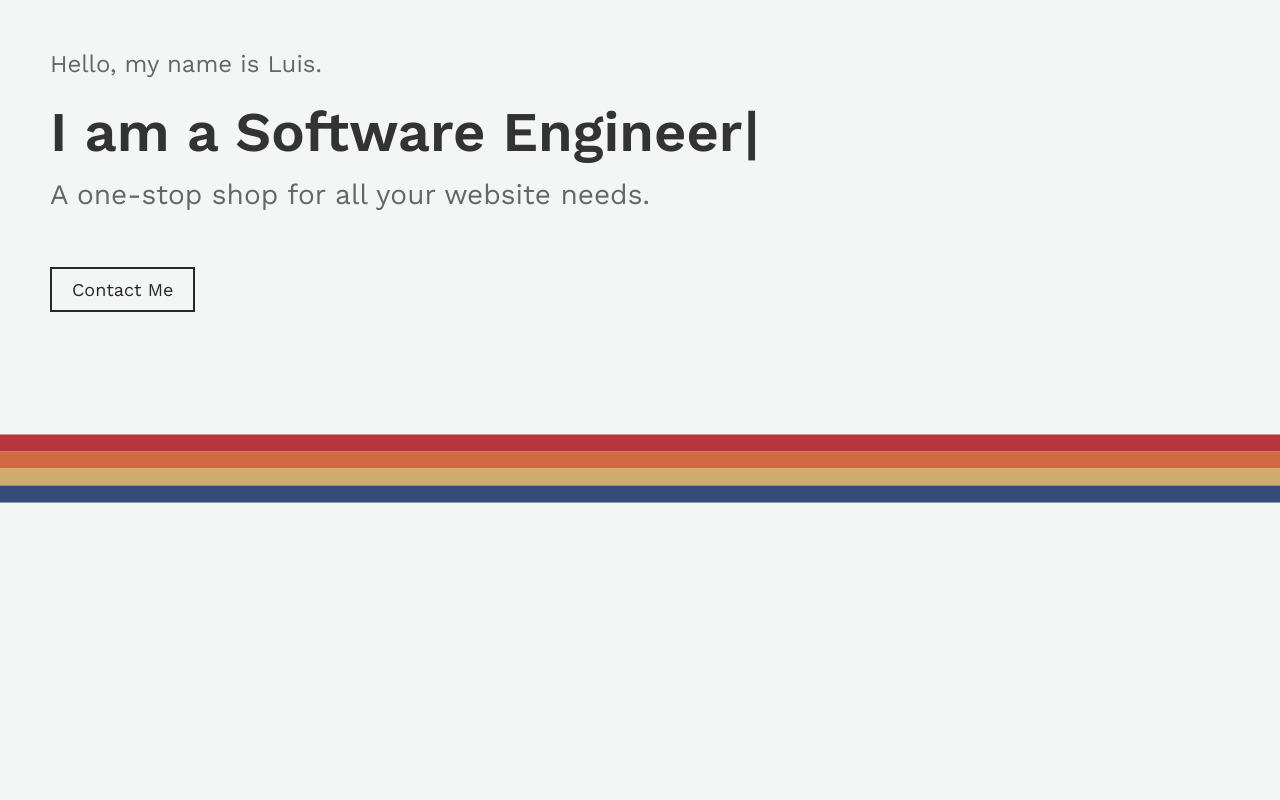
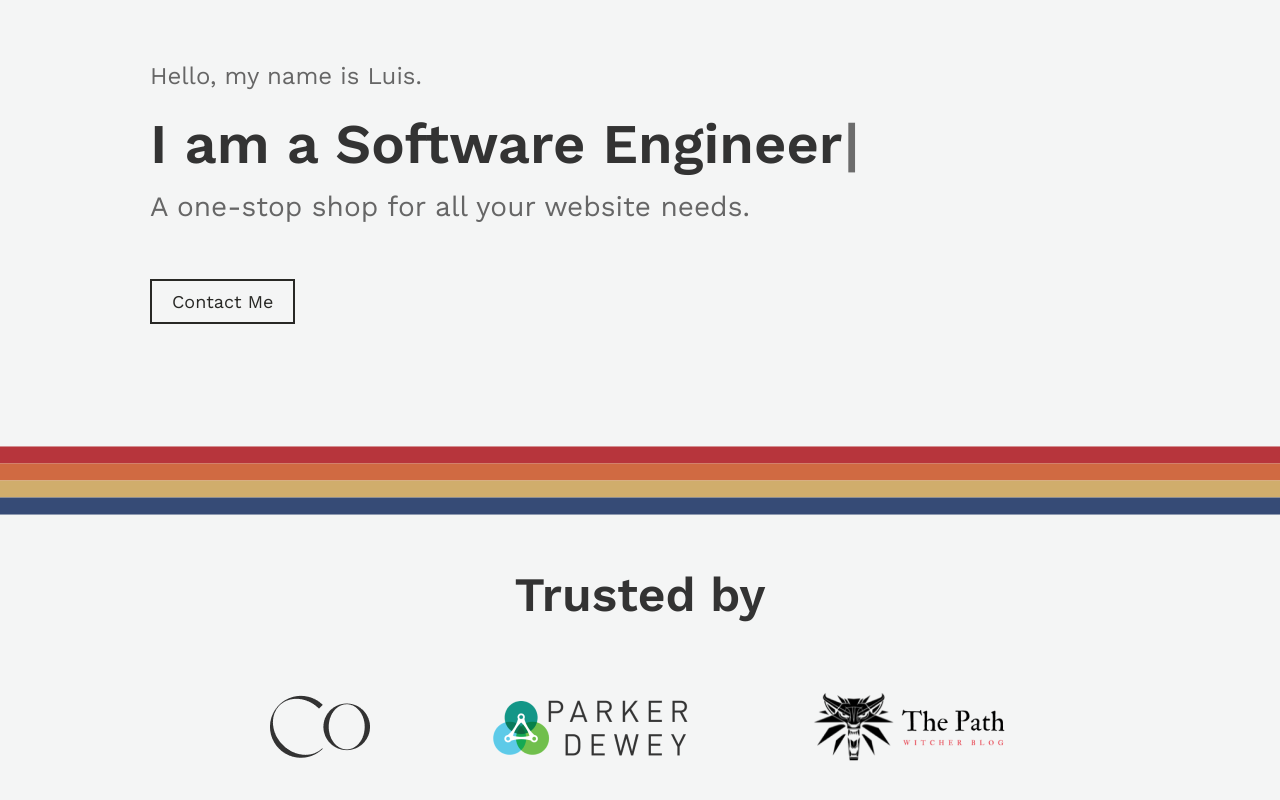
Before and after one commit to Count-MonteCristo/portfolio, a React (Create React App) app: page / in a window 1280 px wide. Shown: the part 196-996 px from the top of the page. Before the commit the page ends 800 px from the top, so only its background shows below. Built offline with nearby package versions, Linux system fonts and the light colour scheme; the HTML template or start-up script is replaced by a standard one.

Commit message:
Adds trusted by section with company logos

```diff
--- a/src/components/css/Navbar.css
+++ b/src/components/css/Navbar.css
@@ -1,6 +1,7 @@
 #navbar {
   position: sticky;
   padding-top: 20px;
+  padding-bottom: 20px;
   top: 0;
   z-index: 100;
   transition: background-color 0.5s ease, color 0.5s ease; /* Add transition for smooth color change */
@@ -50,6 +51,7 @@
 
 .sticky {
   background-color: #0e192a; /* Background color when sticky */
+  box-shadow: 0px 2px 2px 0px rgba(0, 0, 0, 0.25);
 }
 
 .sticky .nav-link {
--- a/src/pages/Home.js
+++ b/src/pages/Home.js
@@ -2,10 +2,12 @@ import React from "react";
 import "./css/home.css";
 import Typewriter from "typewriter-effect";
 import stripesSVG from "../assets/heroStripes.svg";
+import companyLogos from "../assets/companies.png";
 
 const Home = () => {
   return (
     <>
+      {/* Hero section */}
       <div className="hero">
         <div className="hero-text">
           <h2 className="hero-subtitle">Hello, my name is Luis.</h2>
@@ -43,6 +45,22 @@ const Home = () => {
         alt="Stripes"
         className="heroStripes-svg"
       />
+
+      {/* Trusted by section */}
+      <div className="trusted-section">
+        <div className="container">
+          <h2 className="trustedSection-title">Trusted by</h2>
+          <div className="row">
+            <div className="company-logos">
+              <img
+                src={companyLogos}
+                alt="Company Logos"
+                className="company-logos"
+              />
+            </div>
+          </div>
+        </div>
+      </div>
     </>
   );
 };
--- a/src/pages/css/home.css
+++ b/src/pages/css/home.css
@@ -8,7 +8,7 @@
 .hero-text {
   max-width: 50%;
   padding-top: 175px;
-  padding-left: 50px;
+  padding-left: 150px;
 }
 
 .hero-heading {
@@ -36,7 +36,6 @@
 .hero-button {
   padding: 10px 20px;
   margin-top: 60px;
-  background-color: #007bff;
   color: #282825;
   text-decoration: none;
   font-size: 18px;
@@ -49,6 +48,21 @@
   width: 100%;
 }
 
+/* Trusted by section */
+
+.trustedSection-title {
+  color: #333;
+  text-align: center;
+  font-size: 48px;
+  font-weight: 700;
+  padding-top: 20px;
+  padding-bottom: 60px;
+}
+
+.company-logos {
+  text-align: center;
+  padding-bottom: 60px;
+}
 /* Responsive code */
 @media screen and (max-width: 768px) {
   .hero {
```
Also changed, not shown: src/assets/companies.png (added).
